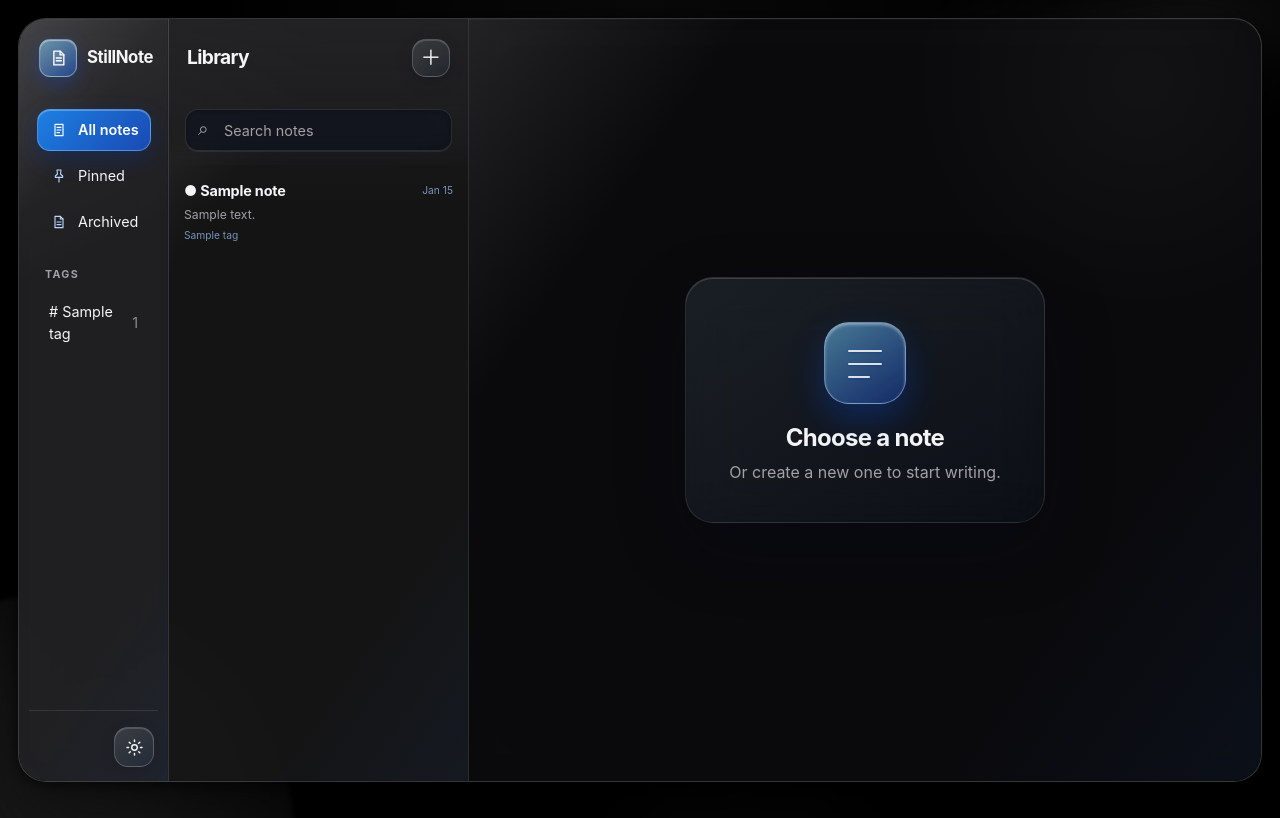
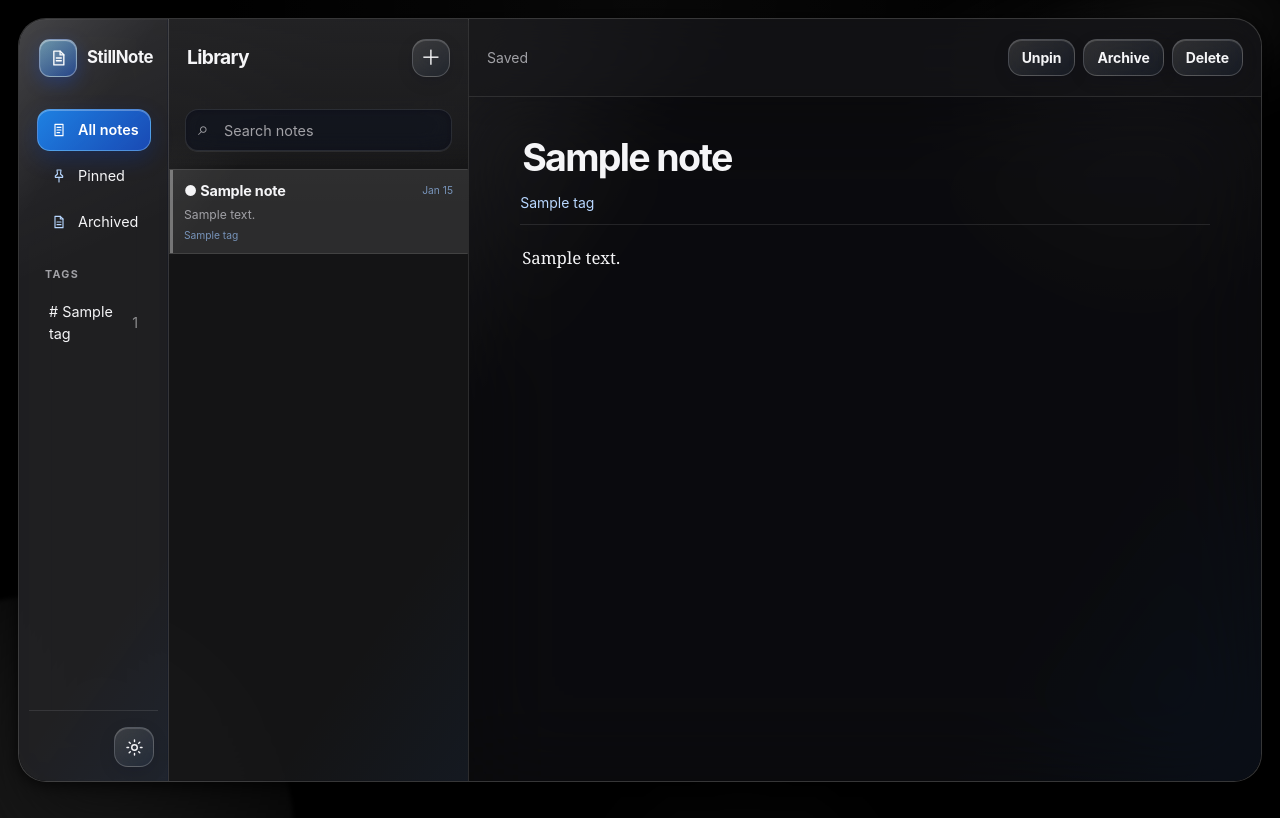
Before and after one commit to PeasantL/StillNote, a Flask app: page / in a window 1280 px wide. Run offline with Flask 3, Linux system fonts and the light colour scheme; tables that the repository leaves empty hold one stand-in row (values such as "Sample post"); some libraries are stand-ins or nearby versions.

Commit message:
Restore the last opened note on reload

```diff
--- a/static/app.js
+++ b/static/app.js
@@ -1,4 +1,5 @@
 const state = { notes: [], selected: null, view: 'notes', tag: '', search: '', saveTimer: null, listTimer: null };
+const LAST_NOTE_KEY = 'stillnote-last-note';
 const el = Object.fromEntries([
   'notesList', 'emptyList', 'emptyEditor', 'editor', 'noteTitle', 'noteTags', 'noteContent',
   'saveStatus', 'pinNote', 'archiveNote', 'deleteNote', 'newNote', 'search', 'tagList',
@@ -66,6 +67,7 @@ function renderNotes() {
 
 function showEditor(note) {
   state.selected = note;
+  localStorage.setItem(LAST_NOTE_KEY, String(note.id));
   el.noteTitle.value = note.title;
   el.noteContent.value = note.content;
   el.noteTags.value = note.tags.join(', ');
@@ -80,6 +82,13 @@ function showEditor(note) {
 async function selectNote(id) {
   try { showEditor(await api(`/api/notes/${id}`)); }
   catch (error) { showMessage(error.message); }
+}
+
+function restoreLastOpenedNote() {
+  const savedId = Number(localStorage.getItem(LAST_NOTE_KEY));
+  const note = state.notes.find(candidate => candidate.id === savedId) || state.notes[0];
+  if (note) showEditor(note);
+  else localStorage.removeItem(LAST_NOTE_KEY);
 }
 
 async function createNote() {
@@ -207,4 +216,6 @@ document.addEventListener('keydown', event => {
 
 const savedTheme = localStorage.getItem('stillnote-theme-v2');
 applyTheme(savedTheme || 'dark');
-Promise.all([loadNotes(), loadTags()]).catch(error => showMessage(error.message));
+Promise.all([loadNotes(), loadTags()])
+  .then(restoreLastOpenedNote)
+  .catch(error => showMessage(error.message));
--- a/templates/index.html
+++ b/templates/index.html
@@ -66,7 +66,7 @@
     </section>
 
     <main class="editor-pane">
-      <div id="emptyEditor" class="empty-editor text-secondary">
+      <div id="emptyEditor" class="empty-editor text-secondary d-none">
         <div class="empty-editor-card">
           <div class="empty-note-glyph" aria-hidden="true"><span></span></div>
           <h1 class="h4">Choose a note</h1>
```
